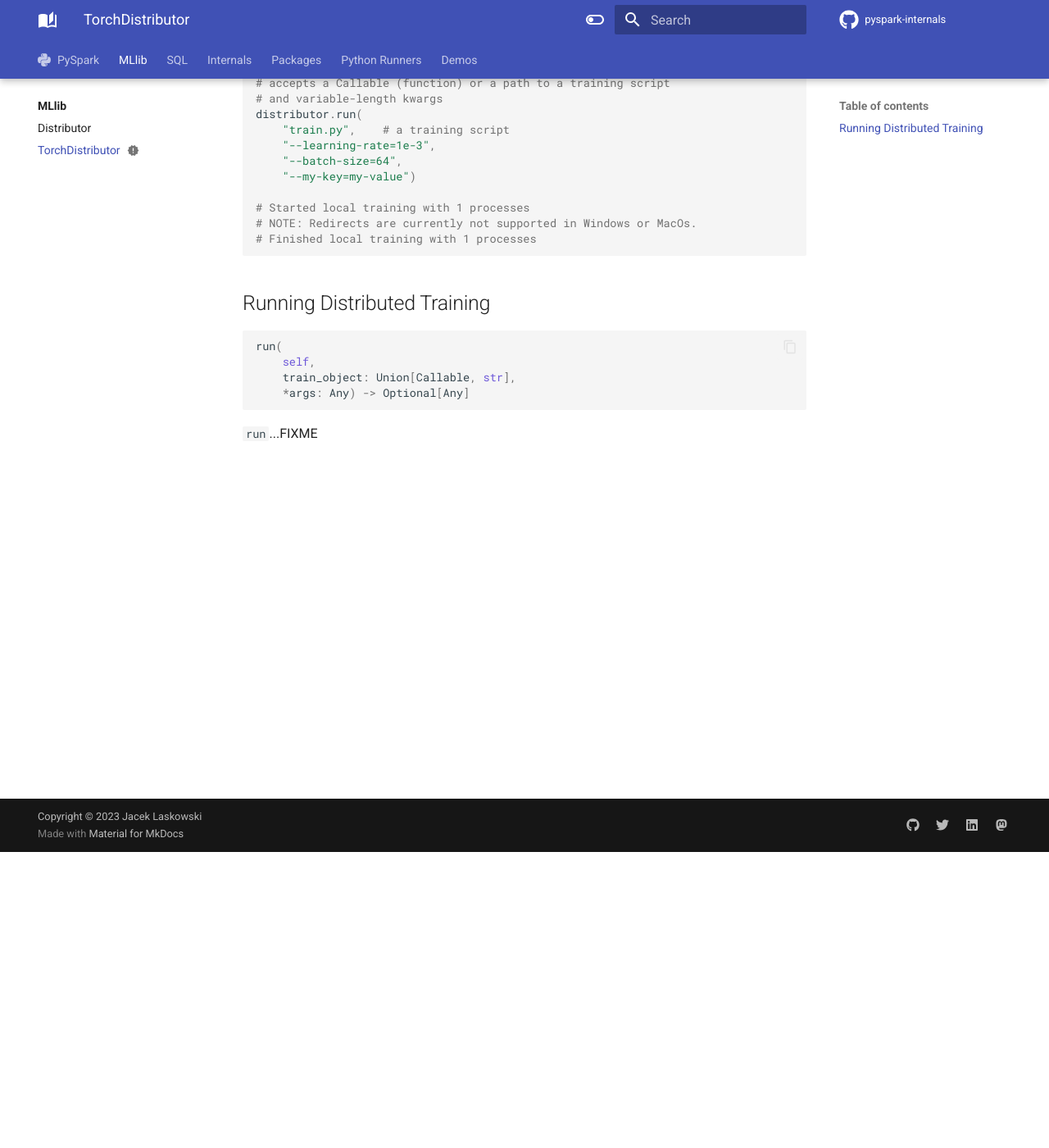
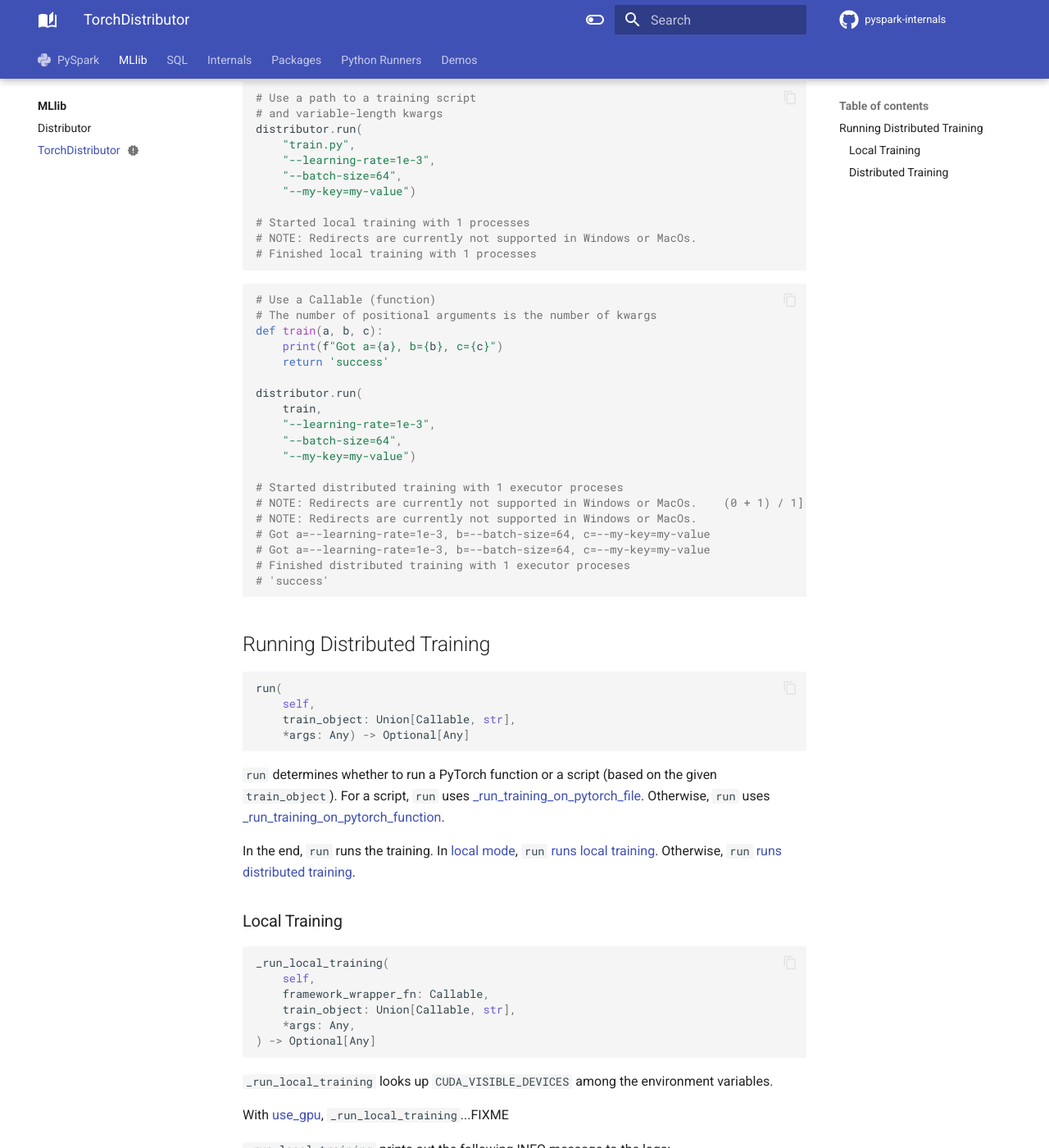
Before and after one commit to japila-books/pyspark-internals, an MkDocs documentation site: the page built from docs/ml/TorchDistributor.md, in a window 1280 px wide and 1400 px high, scrolled down 361 px. Shown: the whole window at 82% size. Built offline with MkDocs 1.6.1 and Material for MkDocs 9.7.7, drawn with Linux system fonts in a browser that asks for light colours; comment, search, counter and statistics services are not loaded; some of the changed text lies outside the part shown.

Commit message:
TorchDistributor

````diff
--- a/docs/ml/TorchDistributor.md
+++ b/docs/ml/TorchDistributor.md
@@ -11,13 +11,15 @@ from pyspark.ml.torch.distributor import TorchDistributor
 
 distributor = TorchDistributor(
     num_processes=1,
-    local_mode=True,
+    local_mode=False,
     use_gpu=False)
+```
 
-# accepts a Callable (function) or a path to a training script
+```py
+# Use a path to a training script
 # and variable-length kwargs
 distributor.run(
-    "train.py",    # a training script
+    "train.py",
     "--learning-rate=1e-3",
     "--batch-size=64",
     "--my-key=my-value")
@@ -25,6 +27,28 @@ distributor.run(
 # Started local training with 1 processes
 # NOTE: Redirects are currently not supported in Windows or MacOs.
 # Finished local training with 1 processes
+```
+
+```py
+# Use a Callable (function)
+# The number of positional arguments is the number of kwargs
+def train(a, b, c):
+    print(f"Got a={a}, b={b}, c={c}")
+    return 'success'
+
+distributor.run(
+    train,
+    "--learning-rate=1e-3",
+    "--batch-size=64",
+    "--my-key=my-value")
+
+# Started distributed training with 1 executor proceses
+# NOTE: Redirects are currently not supported in Windows or MacOs.    (0 + 1) / 1]
+# NOTE: Redirects are currently not supported in Windows or MacOs.
+# Got a=--learning-rate=1e-3, b=--batch-size=64, c=--my-key=my-value
+# Got a=--learning-rate=1e-3, b=--batch-size=64, c=--my-key=my-value
+# Finished distributed training with 1 executor proceses
+# 'success'
 ```
 
 ## Running Distributed Training { #run }
@@ -36,4 +60,48 @@ run(
     *args: Any) -> Optional[Any]
 ```
 
-`run`...FIXME
+`run` determines whether to run a PyTorch function or a script (based on the given `train_object`). For a script, `run` uses [_run_training_on_pytorch_file](#_run_training_on_pytorch_file). Otherwise, `run` uses [_run_training_on_pytorch_function](#_run_training_on_pytorch_function).
+
+In the end, `run` runs the training. In [local mode](Distributor.md#local_mode), `run` [runs local training](#_run_local_training). Otherwise, `run` [runs distributed training](#_run_distributed_training).
+
+### Local Training { #_run_local_training }
+
+```py
+_run_local_training(
+    self,
+    framework_wrapper_fn: Callable,
+    train_object: Union[Callable, str],
+    *args: Any,
+) -> Optional[Any]
+```
+
+`_run_local_training` looks up `CUDA_VISIBLE_DEVICES` among the environment variables.
+
+With [use_gpu](Distributor.md#use_gpu), `_run_local_training`...FIXME
+
+`_run_local_training` prints out the following INFO message to the logs:
+
+```text
+Started local training with [num_processes] processes
+```
+
+`_run_local_training` executes the given `framework_wrapper_fn` function (with the [input_params](#input_params), the given `train_object` and the `args`).
+
+In the end, `_run_local_training` prints out the following INFO message to the logs:
+
+```text
+Finished local training with [num_processes] processes
+```
+
+### Distributed Training { #_run_distributed_training }
+
+```py
+_run_distributed_training(
+    self,
+    framework_wrapper_fn: Callable,
+    train_object: Union[Callable, str],
+    *args: Any,
+) -> Optional[Any]
+```
+
+`_run_distributed_training`...FIXME
````
